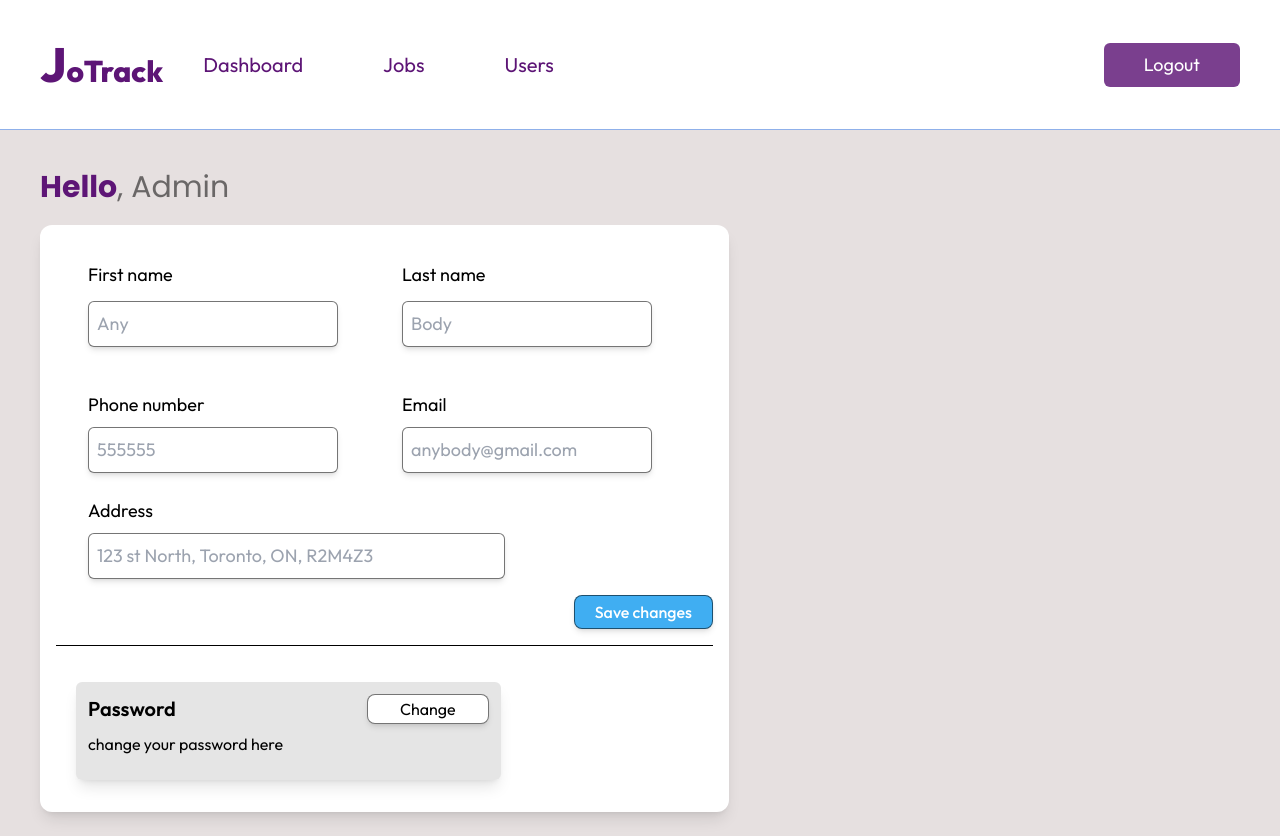
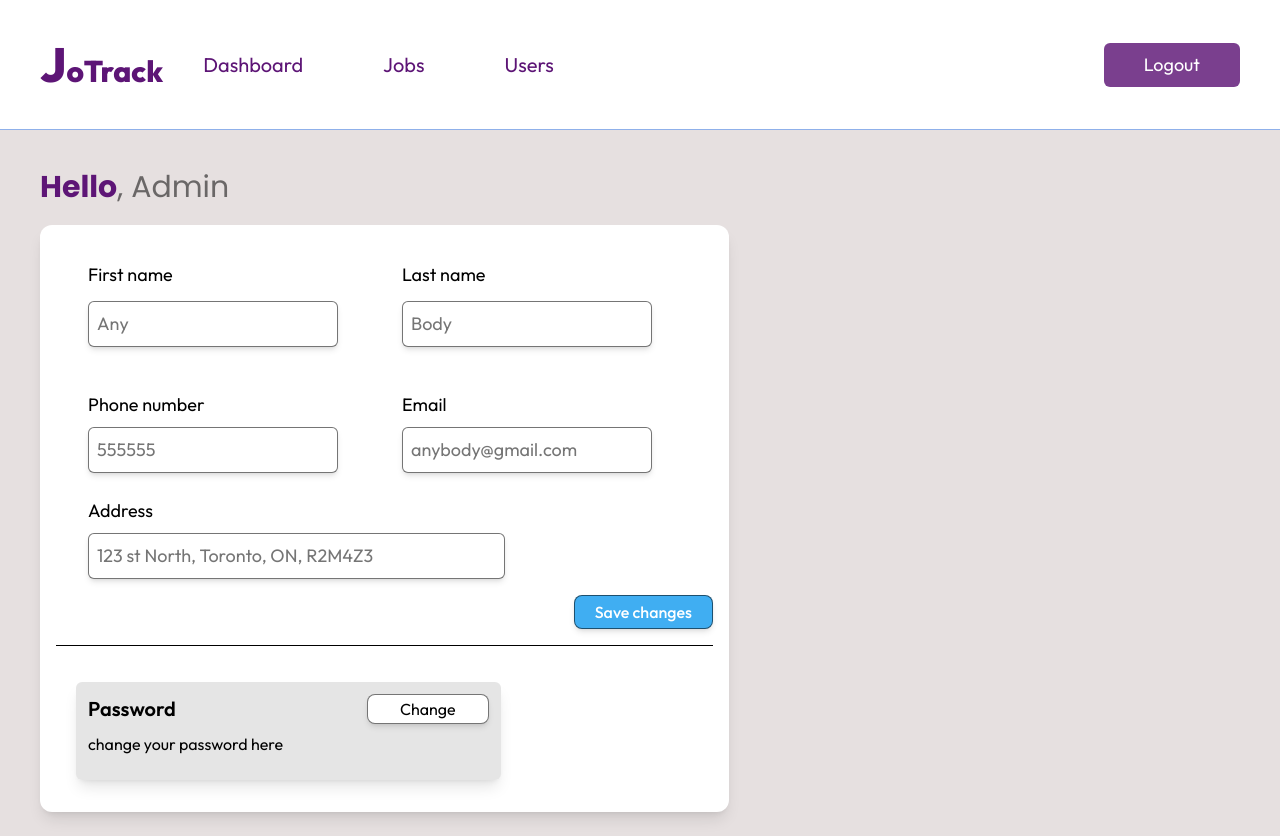
Before and after one commit to jayden-n/jotrack, a React (Vite) app in the folder client/: page /admin in a window 1280 px wide. Built offline with nearby package versions, Linux system fonts and the light colour scheme.

Commit message:
small update

```diff
--- a/client/src/pages/admin/DashboardLayout.tsx
+++ b/client/src/pages/admin/DashboardLayout.tsx
@@ -16,7 +16,7 @@ const DashboardLayout: React.FC = () => {
 		toast.success('Changes successfully updated.');
 	};
 
-	const inputStyle = 'w-full border p-2 font-normal shadow-md font-outfit text-lg rounded-md border-gray '
+	const inputStyle = 'w-full border p-2 font-normal shadow-md font-outfit text-lg text-gray rounded-md border-gray '
 	const divStyle = 'mb-4 flex flex-wrap gap-x-16 md:pl-8 pt-5 '
 
 	return (
@@ -38,7 +38,7 @@ const DashboardLayout: React.FC = () => {
 							type="text"
 							readOnly
 							id="first-name"
-							placeholder="Any"
+							defaultValue="Any"
 							className={`${inputStyle}`}
 						/>
 					</div>
@@ -50,7 +50,7 @@ const DashboardLayout: React.FC = () => {
 							type="text"
 							readOnly
 							id="last-name"
-							placeholder="Body"
+							defaultValue="Body"
 							className={`${inputStyle}`}						/>
 					</div>
 				</div>
@@ -69,7 +69,7 @@ const DashboardLayout: React.FC = () => {
 							type="number"
 							id="phone"
 							className={`${inputStyle}`}
-							placeholder="555555"
+							defaultValue="555555"
 						/>
 					</div>
 
@@ -83,7 +83,7 @@ const DashboardLayout: React.FC = () => {
 							type="email"
 							id="email"
 							className={`${inputStyle}`}
-							placeholder="anybody@gmail.com"
+							defaultValue="anybody@gmail.com"
 						/>
 					</div>
 				</div>
@@ -96,8 +96,8 @@ const DashboardLayout: React.FC = () => {
 						type="text"
 						id="address"
 						className="w-full md:w-2/3 font-normal font-outfit border p-2
-						rounded-md border-gray text-lg shadow-md "
-						placeholder="123 st North, Toronto, ON, R2M4Z3"
+						rounded-md border-gray text-lg shadow-md text-gray "
+						defaultValue="123 st North, Toronto, ON, R2M4Z3"
 					/>
 				</div>
 
```
